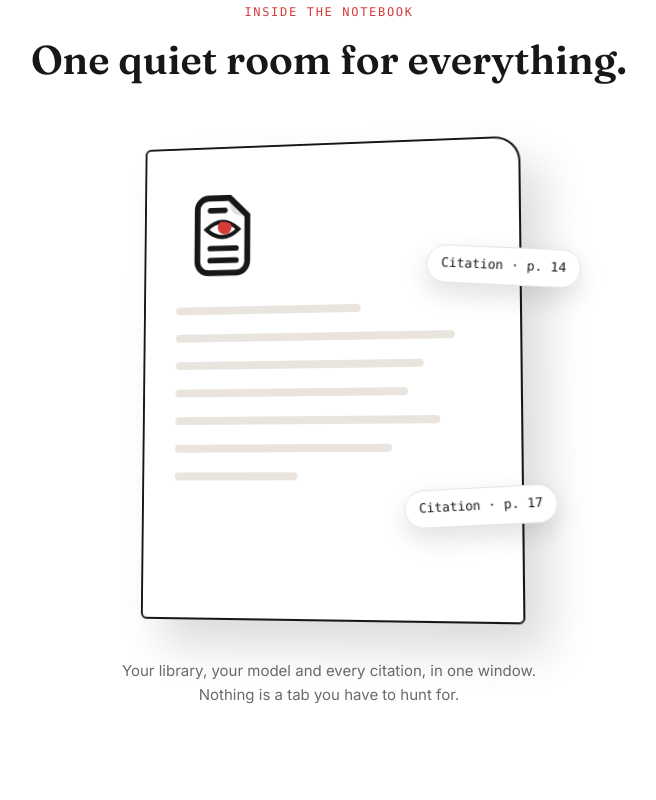
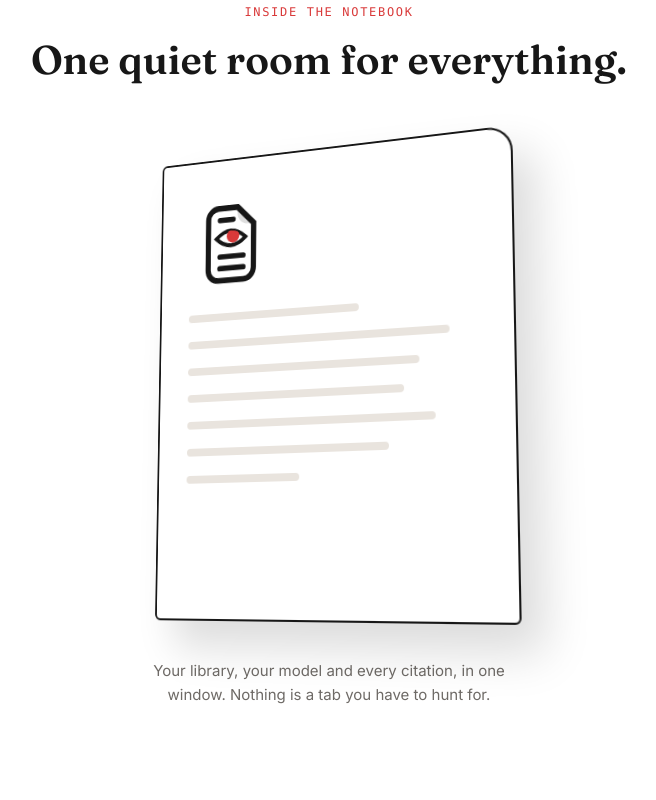
Before and after one commit to ThoriaDevelopment/IstorPage, a plain HTML site: page index.html in a window 1280 px wide. Shown: the part 2760-3560 px from the top of the page, without its empty margins (311-967 px from the left). Drawn offline with Linux system fonts and the light colour scheme.

Commit message:
Showcase page turns over: two faces, pinned scene, deeper pose
The 3D sheet now has a second face. Past the middle of the section
the page turns over while pinned and shows the answer face: the
question, the borrowed sentences highlighted in the witness color,
the source line, and two floating citation chips.

The scene and its note now sit in one sticky wrapper, so the note
travels with the sheet instead of sliding underneath it, and the
scroll room moved to a spacer after the wrapper. The pose range
keeps a residual yaw through the whole section so the card never
reads flat, and the pin travel was extended so the turn completes
while the sheet is still held.

Verified in both themes, at 390px (no horizontal overflow), and
under reduced motion (no inline transforms; CSS fallback pose).

Co-Authored-By: Claude <noreply@anthropic.com>

```diff
--- a/index.html
+++ b/index.html
@@ -256,9 +256,11 @@
     <section id="inside" class="showcase">
       <p class="eyebrow">Inside the notebook</p>
       <h2>One quiet room for everything.</h2>
-      <div class="scene" aria-hidden="true">
+      <div class="scene-wrap" aria-hidden="true">
+        <div class="scene">
           <div class="sheet" id="sheet">
-          <div class="sheet-face">
+          <div class="flip" id="flip">
+            <div class="sheet-face front">
               <svg class="sheet-mark" viewBox="0 0 64 64">
                 <use href="#m-page" stroke="currentColor" stroke-width="3.6" fill="var(--canvas)"/>
                 <use href="#m-fold" fill="currentColor" opacity="0.14"/>
@@ -277,11 +279,20 @@
               <div class="sheet-line w70"></div>
               <div class="sheet-line w40"></div>
             </div>
+            <div class="sheet-face back">
+              <p class="am-tag">Answer</p>
+              <p class="sheet-q">What did the field survey find about habitat fragmentation?</p>
+              <p class="sheet-a">Species richness fell most sharply in <span class="sheet-hl">small habitat patches</span>, while core forest interiors stayed <span class="sheet-hl">relatively stable</span> across the seven-year window.</p>
+              <p class="sheet-src">Field survey report, 2019 · page 14</p>
               <p class="float-chip c1">Citation · p. 14</p>
               <p class="float-chip c2">Citation · p. 17</p>
             </div>
           </div>
+        </div>
+        </div>
         <p class="showcase-note">Your library, your model and every citation, in one window. Nothing is a tab you have to hunt for.</p>
+      </div>
+      <div class="showcase-run" aria-hidden="true"></div>
     </section>
 
     <section id="features" class="features">
--- a/script.js
+++ b/script.js
@@ -84,17 +84,27 @@
     // top of it. Both feed the same rAF-throttled repaint.
     var baseRX = 9, baseRY = -26;
     var leanX = 0, leanY = 0;
+    var flip = document.getElementById("flip");
 
     function paint() {
       sheet.style.transform = "rotateX(" + (baseRX + leanX).toFixed(2) + "deg) rotateY(" + (baseRY + leanY).toFixed(2) + "deg)";
+      if (flip) flip.style.transform = "rotateY(" + flipDeg.toFixed(2) + "deg)";
     }
 
+    var flipDeg = 0;
+    var stage = document.getElementById("inside");
+
     function pose() {
-      var r = sheet.getBoundingClientRect();
-      var p = (window.innerHeight - r.top) / (window.innerHeight + r.height);
+      // progress runs across the whole section while the sheet stays
+      // pinned, so the reader always sees the page and its turn
+      var r = stage.getBoundingClientRect();
+      var p = (window.innerHeight - r.top) / (r.height + window.innerHeight);
       p = Math.max(0, Math.min(1, p));
-      baseRY = -26 + 34 * p;
-      baseRX = 9 - 9 * p;
+      baseRY = -30 + 16 * p;
+      baseRX = 12 - 8 * p;
+      // past the midpoint the page turns over to the answer face
+      var q = (p - 0.5) / 0.22;
+      flipDeg = Math.max(0, Math.min(1, q)) * 180;
       paint();
     }
 
--- a/styles.css
+++ b/styles.css
@@ -521,12 +521,24 @@ a { color: inherit; }
   font-size: clamp(1.75rem, 4vw, 2.5rem);
 }
 
+/* the wrapper pins, so the note travels with the sheet instead of
+   sliding underneath it; the scene stays a plain box inside */
+.scene-wrap {
+  position: sticky;
+  top: 9vh;
+  margin: 3.5rem auto 0;
+  width: min(24rem, 100%);
+}
+
 .scene {
   perspective: 1400px;
-  width: min(24rem, 100%);
+  width: 100%;
   aspect-ratio: 4 / 5;
-  margin: 3.5rem auto 0;
 }
+
+/* scroll room for the pinned wrapper; margins on a sticky element
+   would count against its own pin range, so this is a spacer */
+.showcase-run { height: 75vh; }
 
 .sheet {
   position: relative;
@@ -535,6 +547,14 @@ a { color: inherit; }
   transform-style: preserve-3d;
   transform: rotateX(8deg) rotateY(-8deg);
   will-change: transform;
+}
+
+/* the page turns over partway through the section and shows the
+   answer face; both faces hide their backs so the swap reads clean */
+.flip {
+  position: absolute;
+  inset: 0;
+  transform-style: preserve-3d;
 }
 
 .sheet-face {
@@ -549,9 +569,38 @@ a { color: inherit; }
   align-items: flex-start;
   gap: 1.25rem;
   padding: 2.25rem 2rem;
+  backface-visibility: hidden;
+  -webkit-backface-visibility: hidden;
+}
+
+.sheet-face.back {
+  transform: rotateY(180deg);
+  border-radius: 26px 6px 6px 6px;
 }
 
 .sheet-mark { width: 34%; height: auto; color: var(--ink); flex: none; }
+
+.sheet-q {
+  font-family: var(--font-display);
+  font-weight: 600;
+  font-size: 1.3rem;
+  line-height: 1.3;
+  color: var(--ink);
+}
+
+.sheet-a {
+  font-size: 0.875rem;
+  line-height: 1.8;
+  color: var(--mist);
+}
+
+.sheet-hl { color: var(--witness); }
+
+.sheet-src {
+  font-family: var(--font-mono);
+  font-size: 0.75rem;
+  color: var(--mist);
+}
 
 .sheet-line {
   height: 0.5rem;
```
Lines whose indentation alone changed are shown as unchanged.
